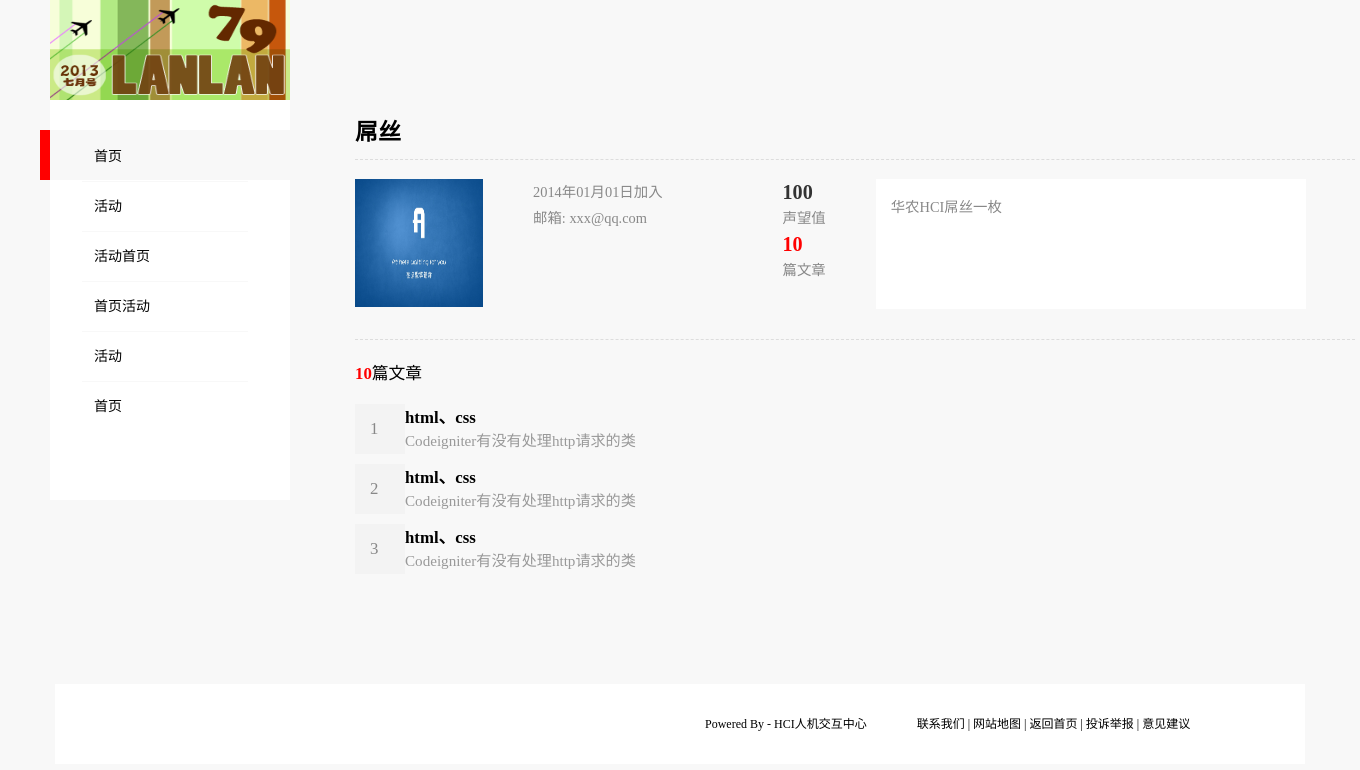
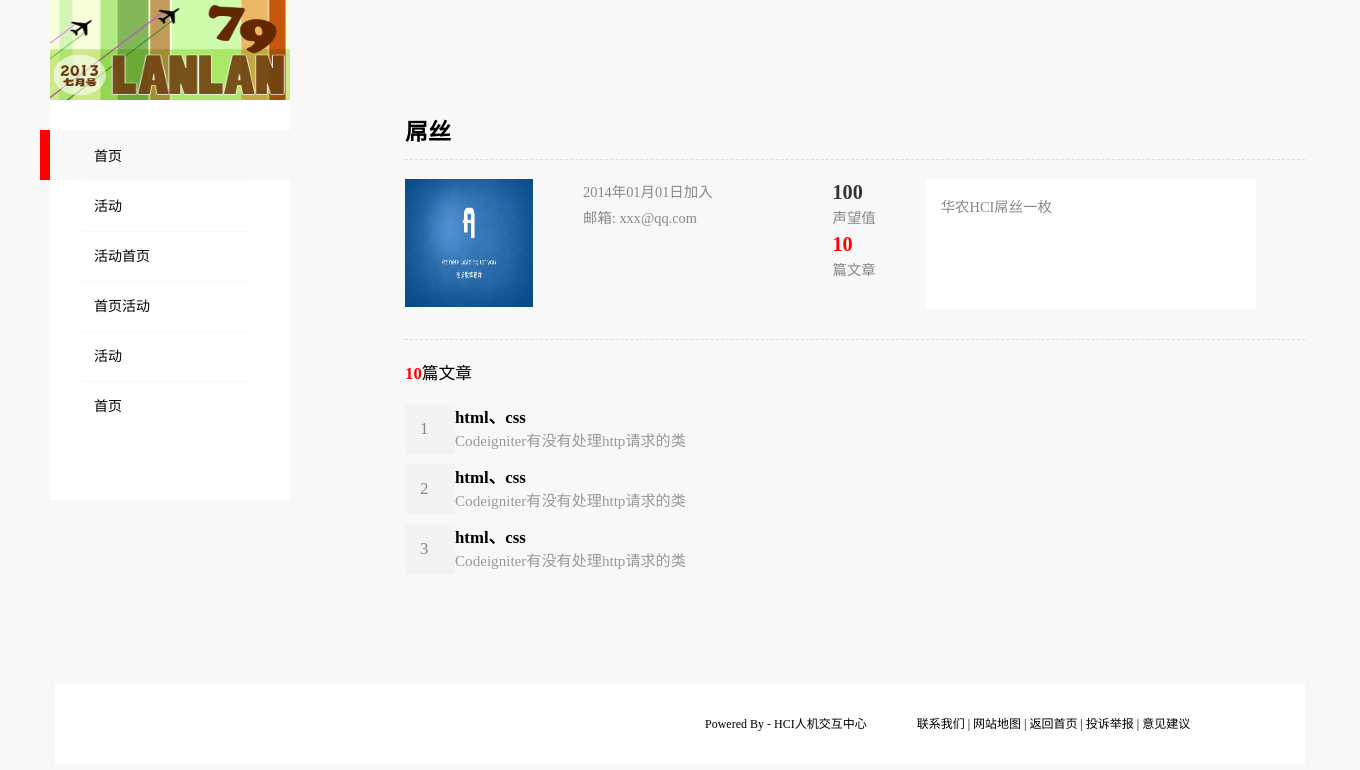
Before and after one commit to HCI-webdesigner/HCI-MSGsystem, a PHP site: page /user.html in a window 1360 px wide. Shown: the top 770 px of the page. Run offline with PHP 8.4, Linux system fonts and the light colour scheme.

Commit message:
some modify

```diff
--- a/frontpages/style/global.css
+++ b/frontpages/style/global.css
@@ -10,7 +10,7 @@ a:hover {text-decoration: none;}
 
 
 #mainBox{
-	width:1000px;
+	width:900px;
 	padding: 100px 0 100px 350px;
 	position: center;
 	overflow: hidden;
--- a/frontpages/style/user.css
+++ b/frontpages/style/user.css
@@ -35,7 +35,7 @@
 	color: red;
 }
 .signature {
-	width: 400px;
+	width: 300px;
 	height: 100px;
 	float: left;
 	margin-left: 50px;
```
